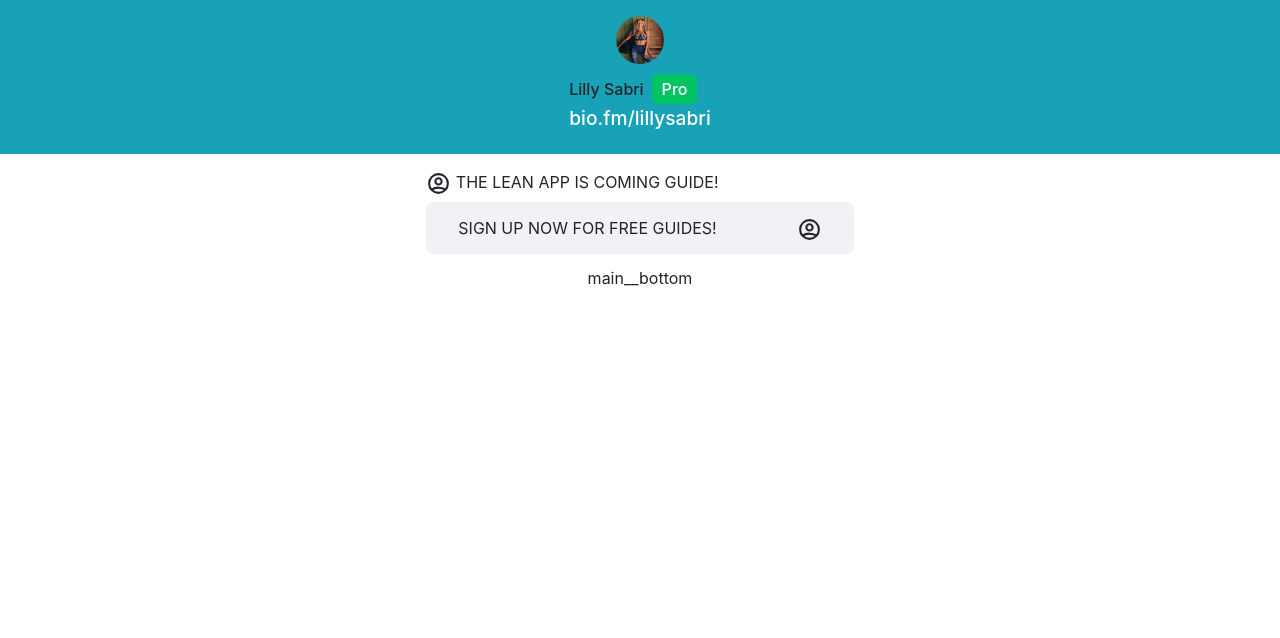
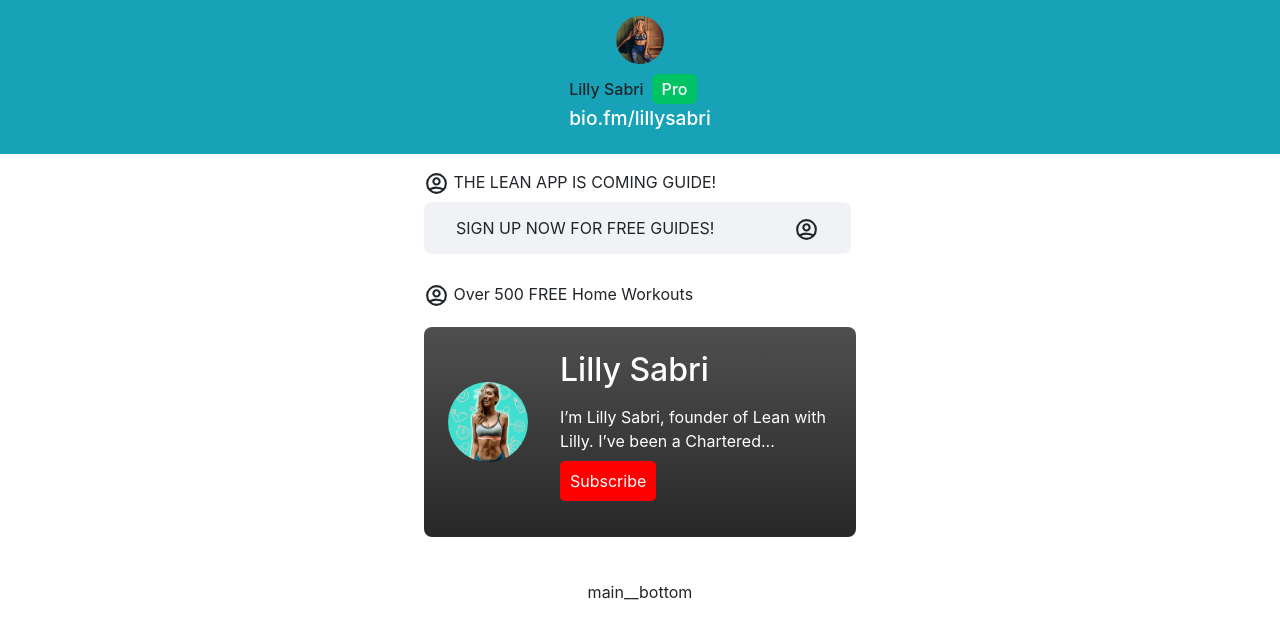
Before and after one commit to salisshuaibu11/lilly-sabri, a React (Create React App) app: page / in a window 1280 px wide. Shown: the top 638 px of the page. Built offline with nearby package versions, Linux system fonts and the light colour scheme.

Commit message:
Implemented subscribe section in main component

```diff
--- a/src/components/Main/Main.css
+++ b/src/components/Main/Main.css
@@ -15,7 +15,7 @@
   margin-bottom: 1.2rem;
 }
 
-.main a {
+.main__header > a {
   margin: 1rem 0;
   background: rgb(241, 242, 246);
   text-transform: uppercase;
@@ -24,3 +24,32 @@
   border-radius: 8px;
   padding: 1rem 2rem;
 }
+
+.main__subscribe__bottom {
+  background: linear-gradient(0deg, rgb(40, 40, 40) 0%, rgb(79, 79, 79) 100%);
+  padding: 24px;
+  align-items: center;
+  border-radius: 8px;
+  display: flex;
+  width: 27rem;
+}
+
+.main__subscribe__bottom__left {
+  margin-right: 2rem;
+}
+
+.main__subscribe__bottom__right {
+  color: white;
+}
+
+.main__subscribe__bottom__right p {
+  margin: 1rem 0;
+}
+
+.main__subscribe__bottom__right .subscribe {
+  text-decoration: none;
+  color: white;
+  width: fit-content;
+  padding: 10px;
+  border-radius: 5px;
+}
--- a/src/components/Main/Main.js
+++ b/src/components/Main/Main.js
@@ -21,6 +21,36 @@
             style={{ marginLeft: "5rem" }}
           />
         </a>
+        <div className="main__subscribe" style={{ marginTop: "2.5rem" }}>
+          <div className="main__subscribe__top">
+            <UserCircleIcon width={25} /> Over 500 FREE Home Workouts
+          </div>
+          <div className="main__subscribe__bottom">
+            <div className="main__subscribe__bottom__left">
+              <img
+                className="rounded-circle"
+                style={{ width: "5rem", height: "5rem" }}
+                src="/images/subscribeImage.jpg"
+                alt="A lady smiling"
+              />
+            </div>
+            <div className="main__subscribe__bottom__right">
+              <h2>Lilly Sabri</h2>
+              <p>
+                I’m Lilly Sabri, founder of Lean with Lilly. I’ve been a
+                Chartered...
+              </p>
+              <a
+                style={{ backgroundColor: "rgb(255, 0, 0)" }}
+                target="__blank"
+                className="subscribe"
+                href="https://www.youtube.com/channel/UCTsM1dSAiXqiV5oZjuNw_Bg?sub_confirmation=1"
+              >
+                Subscribe
+              </a>
+            </div>
+          </div>
+        </div>
       </article>
       <div className="main__bottom">main__bottom</div>
     </main>
```
Also changed, not shown: public/images/subscribeImage.jpg (added).
